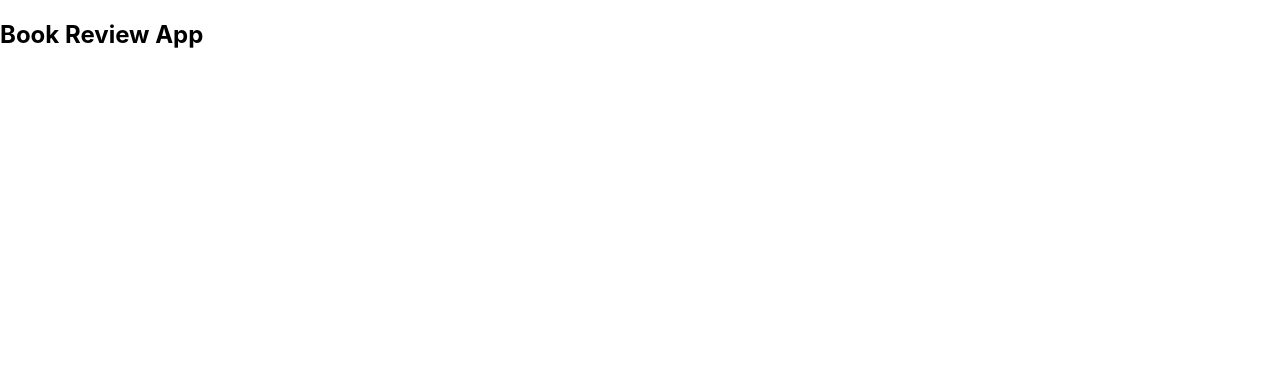
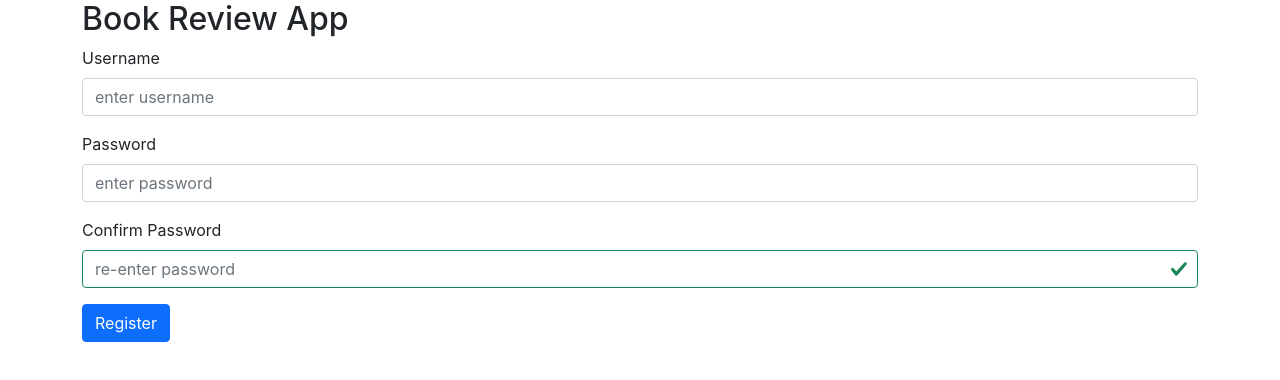
Before and after one commit to actimsina/c29-b-book-review-react, a React (Create React App) app: page / in a window 1280 px wide. Shown: the top 380 px of the page. Built offline with nearby package versions, Linux system fonts and the light colour scheme.

Commit message:
register component done

```diff
--- a/package.json
+++ b/package.json
@@ -6,9 +6,11 @@
     "@testing-library/jest-dom": "^5.16.5",
     "@testing-library/react": "^13.4.0",
     "@testing-library/user-event": "^13.5.0",
+    "axios": "^1.2.5",
     "react": "^18.2.0",
     "react-dom": "^18.2.0",
     "react-scripts": "5.0.1",
+    "reactstrap": "^9.1.5",
     "web-vitals": "^2.1.4"
   },
   "scripts": {
--- a/public/index.html
+++ b/public/index.html
@@ -1,14 +1,12 @@
 <!DOCTYPE html>
 <html lang="en">
+
 <head>
   <meta charset="utf-8" />
   <link rel="icon" href="%PUBLIC_URL%/favicon.ico" />
   <meta name="viewport" content="width=device-width, initial-scale=1" />
   <meta name="theme-color" content="#000000" />
-    <meta
-      name="description"
-      content="Web site created using create-react-app"
-    />
+  <meta name="description" content="Web site created using create-react-app" />
   <link rel="apple-touch-icon" href="%PUBLIC_URL%/logo192.png" />
   <!--
       manifest.json provides metadata used when your web app is installed on a
@@ -24,8 +22,10 @@
       work correctly both with client-side routing and a non-root public URL.
       Learn how to configure a non-root public URL by running `npm run build`.
     -->
+  <link rel="stylesheet" href="https://cdn.jsdelivr.net/npm/bootstrap@5.1.0/dist/css/bootstrap.min.css" />
   <title>React App</title>
 </head>
+
 <body>
   <noscript>You need to enable JavaScript to run this app.</noscript>
   <div id="root"></div>
@@ -40,4 +40,5 @@
       To create a production bundle, use `npm run build` or `yarn build`.
     -->
 </body>
+
 </html>
--- a/src/App.js
+++ b/src/App.js
@@ -1,7 +1,10 @@
+import Register from "./components/Register";
+
 function App() {
   return (
-    <div>
+    <div className="container">
       <h2>Book Review App</h2>
+      <Register />
     </div>
   );
 }
--- /dev/null
+++ b/src/components/Register.js
@@ -0,0 +1,86 @@
+import axios from "axios"
+import { useEffect, useState } from "react"
+import { Button, Form, FormFeedback, FormGroup, Input, Label } from "reactstrap"
+
+const Register = () => {
+
+    const [username, setUsername] = useState('')
+    const [password, setPassword] = useState('')
+    const [confirmPassword, setConfirmPassword] = useState('')
+    const [message, setMessage] = useState('')
+    const [valid, setValid] = useState('')
+
+
+    const handleRegister = (e) => {
+        e.preventDefault()
+        console.log(username, password, confirmPassword)
+        axios.post('http://localhost:3005/users/register',
+            { username, password })
+            .then(response => console.log(response.data))
+            .catch(err => console.log(err))
+    }
+
+    useEffect(() => {
+        if (password !== confirmPassword) {
+            setValid('is-invalid')
+            setMessage('confirm password does not match')
+            return
+        }
+        setValid('is-valid')
+    }, [confirmPassword, password])
+
+    return (
+        <>
+            <Form>
+                <FormGroup>
+                    <Label for="username">
+                        Username
+                    </Label>
+                    <Input
+                        id="username"
+                        name="username"
+                        placeholder="enter username"
+                        type="text"
+                        value={username}
+                        onChange={(e) => setUsername(e.target.value)}
+                    />
+                </FormGroup>
+                <FormGroup>
+                    <Label for="password">
+                        Password
+                    </Label>
+                    <Input
+                        id="password"
+                        name="password"
+                        placeholder="enter password"
+                        type="password"
+                        value={password}
+                        onChange={(e) => setPassword(e.target.value)}
+                    />
+                </FormGroup>
+
+                <FormGroup>
+                    <Label for="confirmPassword">
+                        Confirm Password
+                    </Label>
+                    <Input className={valid}
+                        id="confirmPassword"
+                        name="confirmPassword"
+                        placeholder="re-enter password"
+                        type="password"
+                        value={confirmPassword}
+                        onChange={(e) => setConfirmPassword(e.target.value)}
+                    />
+
+                    <FormFeedback onInvalid={() => setMessage('password matches')}>
+                        {message}
+                    </FormFeedback>
+                </FormGroup>
+
+                <Button color="primary" onClick={handleRegister}>Register</Button>
+            </Form>
+        </>
+    )
+}
+
+export default Register
```
Also changed, not shown: 1 other file (tests, documents, lock files or other folders). Lines whose indentation alone changed are shown as unchanged.
